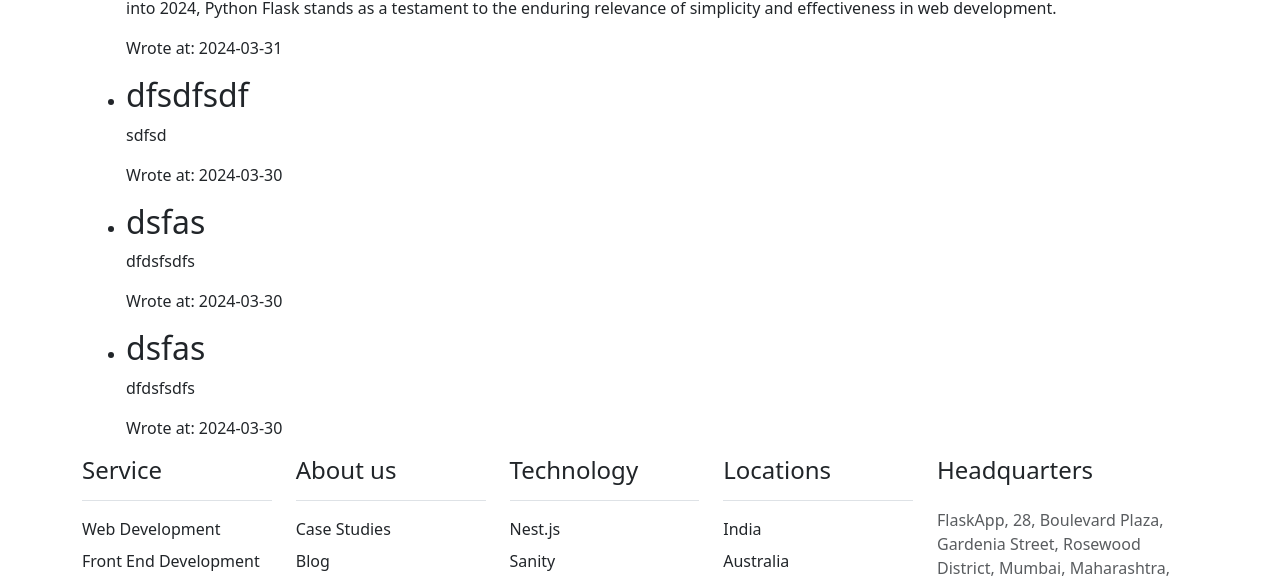
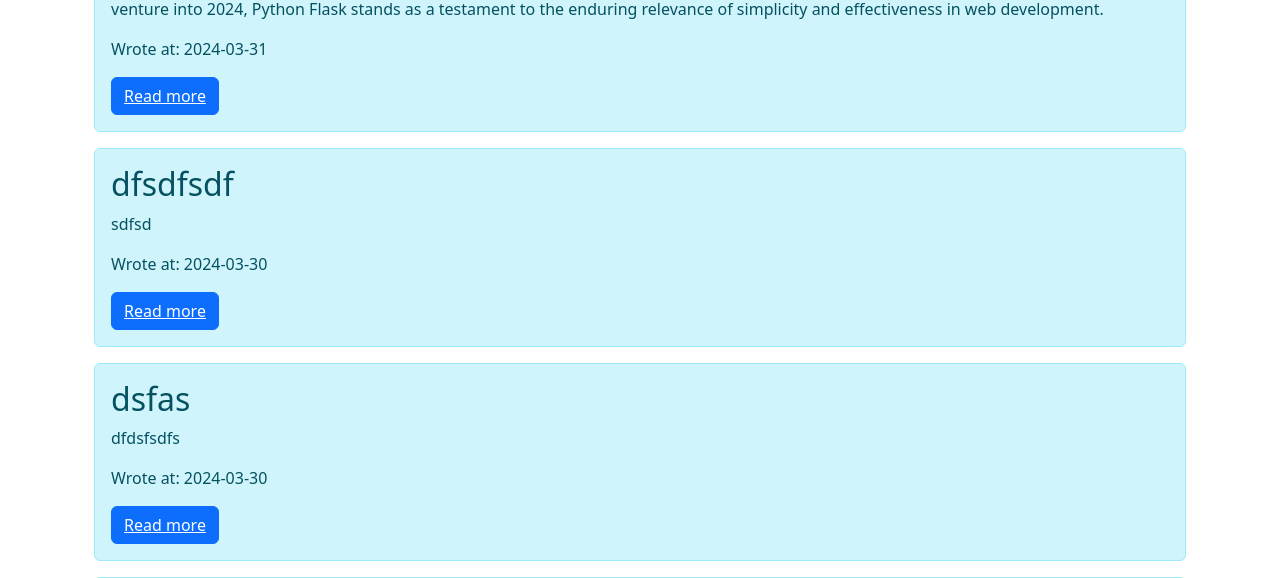
Before and after one commit to ArseniiT/python-flask-blog, a Flask app: page /posts in a window 1280 px wide. Shown: the part 314-892 px from the top of the page. Run offline with Flask 3, Linux system fonts and the light colour scheme.

Commit message:
Implemented showing one post. Style updates

```diff
--- a/app/app.py
+++ b/app/app.py
@@ -35,6 +35,12 @@ def posts():
     return render_template('posts.html', articles=articles)
 
 
+@app.route('/posts/<int:id>')
+def post_detail(id):
+    article = Article.query.get(id)
+    return render_template('posts_detail.html', article=article)
+
+
 # http://localhost:5000/knight/steps/3/4
 @app.route('/knight/steps/<int:target_x>/<int:target_y>')
 def knight_steps(target_x, target_y):
--- a/app/templates/create-article.html
+++ b/app/templates/create-article.html
@@ -6,6 +6,9 @@ About page
 
 {% block body %}
 <div class="container">
+    <div class="col mt-5 mb-5">
+        <div class="row">
+
             <h1>Create Article</h1>
             <p>This is a simple about page</p>
             <form action="{{ url_for('create_article') }}" method="post">
@@ -23,5 +26,8 @@ About page
                 </div>
                 <button type="submit" class="btn btn-primary">Create</button>
             </form>
+
+        </div>
+    </div>
 </div>
 {% endblock %}
--- a/app/templates/posts.html
+++ b/app/templates/posts.html
@@ -5,20 +5,15 @@
 {% endblock %}
 
 {% block body %}
-<div class="container">
-    <h1>All posts</h1>
-    <p>Here are all the posts:</p>
-{{ articles[0].title }}
-
-    <ul>
-        {% for article in articles %}
-            <li>
-                <h2>{{ article.title }}</h2>
-                <p>{{ article.content }}</p>
-                <p>Wrote at: {{ article.date.date() }}</p>
-
-            </li>
-        {% endfor %}
-    </ul>
+<div class="container mt-5">
+    <h1 class="text-center mt-5">All posts</h1>
+    {% for article in articles %}
+        <div class="alert alert-info">
+            <h2>{{ article.title }}</h2>
+            <p>{{ article.content }}</p>
+            <p>Wrote at: {{ article.date.date() }}</p>
+            <button class="btn btn-primary"><a href="/posts/{{ article.id }}" class="text-white">Read more</a></button>
+        </div>
+    {% endfor %}
 </div>
 {% endblock %}
```
Also changed, not shown: app/templates/posts_detail.html (added, +17 -0 lines), app/instance/blog.db. Lines whose indentation alone changed are shown as unchanged.
